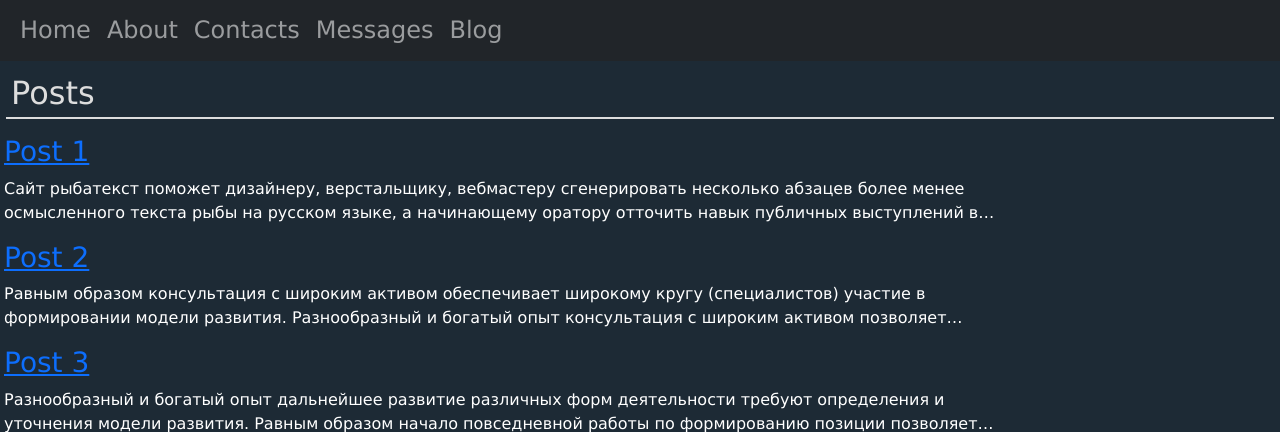
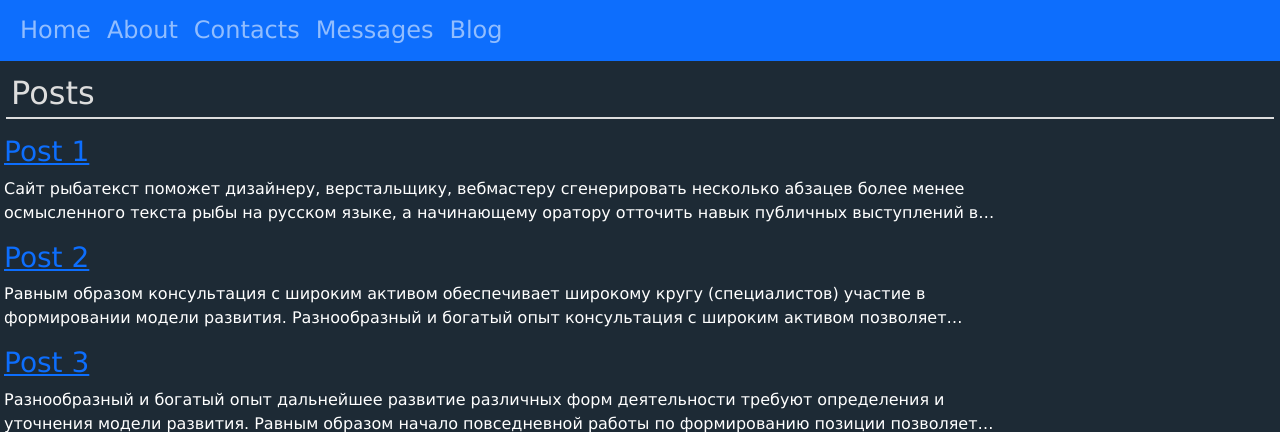
Before and after one commit to VasinDA/django, a Django app: page /blog/ in a window 1280 px wide. Shown: the top 432 px of the page. Run offline with Django 4.2, Linux system fonts and the light colour scheme; data comes from the database, SQL or seed files in the repository; some libraries are stand-ins or nearby versions.

Commit message:
navbar new style

```diff
--- a/templates/base.html
+++ b/templates/base.html
@@ -13,7 +13,7 @@
 </head>
 <body>
     <div>
-        <nav class="navbar navbar-expand-xl bg-dark navbar-dark h4">
+        <nav class="navbar navbar-expand-xl bg-primary navbar-dark h4">
             <div class="container-fluid">
                 <ul class="navbar-nav">
                     <li class="nav-item">
```
